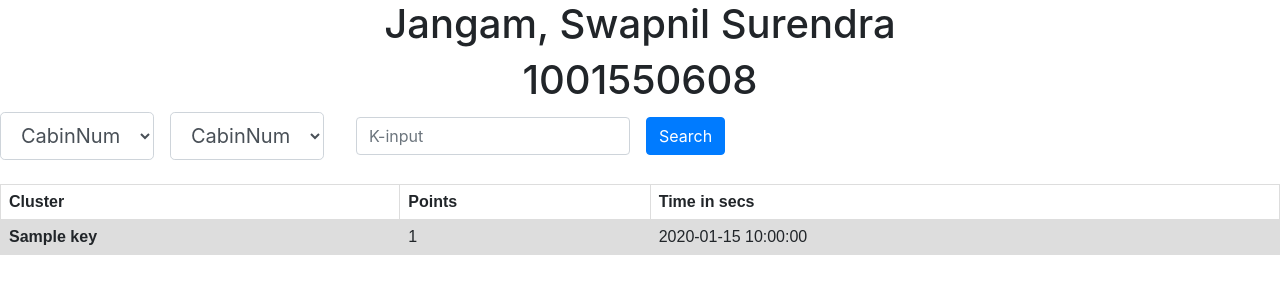
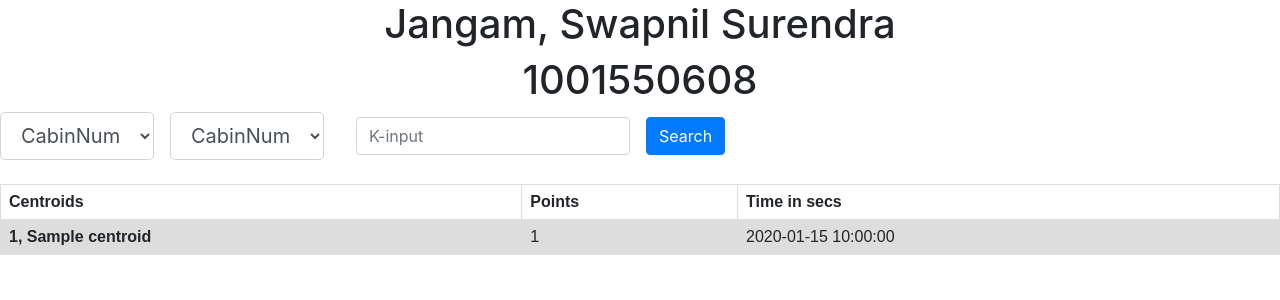
Before and after one commit to swapniljangampersonal/python-flask-assignments, a Flask app: template templates/index.html in a window 1280 px wide. Shown: the top 300 px of the page. Run offline with Flask 2, Linux system fonts and the light colour scheme; the template is opened without the code that fills it: most values are stand-ins (such as "Sample title", 1, 10 or a date in 2020); parts of the project's set-up code (start-up, migrations or seed data) failed here and were passed over; some libraries are stand-ins or nearby versions.

Commit message:
Centroids

```diff
--- a/application.py
+++ b/application.py
@@ -39,7 +39,7 @@ def kmeans():
     end_time = datetime.datetime.now()
     mydict = {i: np.where(kmeans.labels_ == i)[0] for i in range(k_input)}
     total_time = end_time - start_time
-    return render_template('index.html', result=mydict, time_run=total_time.total_seconds())
+    return render_template('index.html', centroids=centroids, result=mydict, time_run=total_time.total_seconds())
 
 @application.route('/myrest', methods=['GET'])
 def myrest():
--- a/templates/index.html
+++ b/templates/index.html
@@ -64,12 +64,12 @@
         </form>
         {% if result %}
         <table>
-            <th>Cluster</th>
+            <th>Centroids</th>
             <th>Points</th>
             <th>Time in secs</th>
             {% for key, value in result.items() %}
             <tr>
-                <th> {{ key }} </th>
+                <th> {{ centroids[key][0] }}, {{ centroids[key][1] }} </th>
                 <td> {{ value|length }} </td>
                 <td> {{ time_run }}</td>
             </tr>
```
